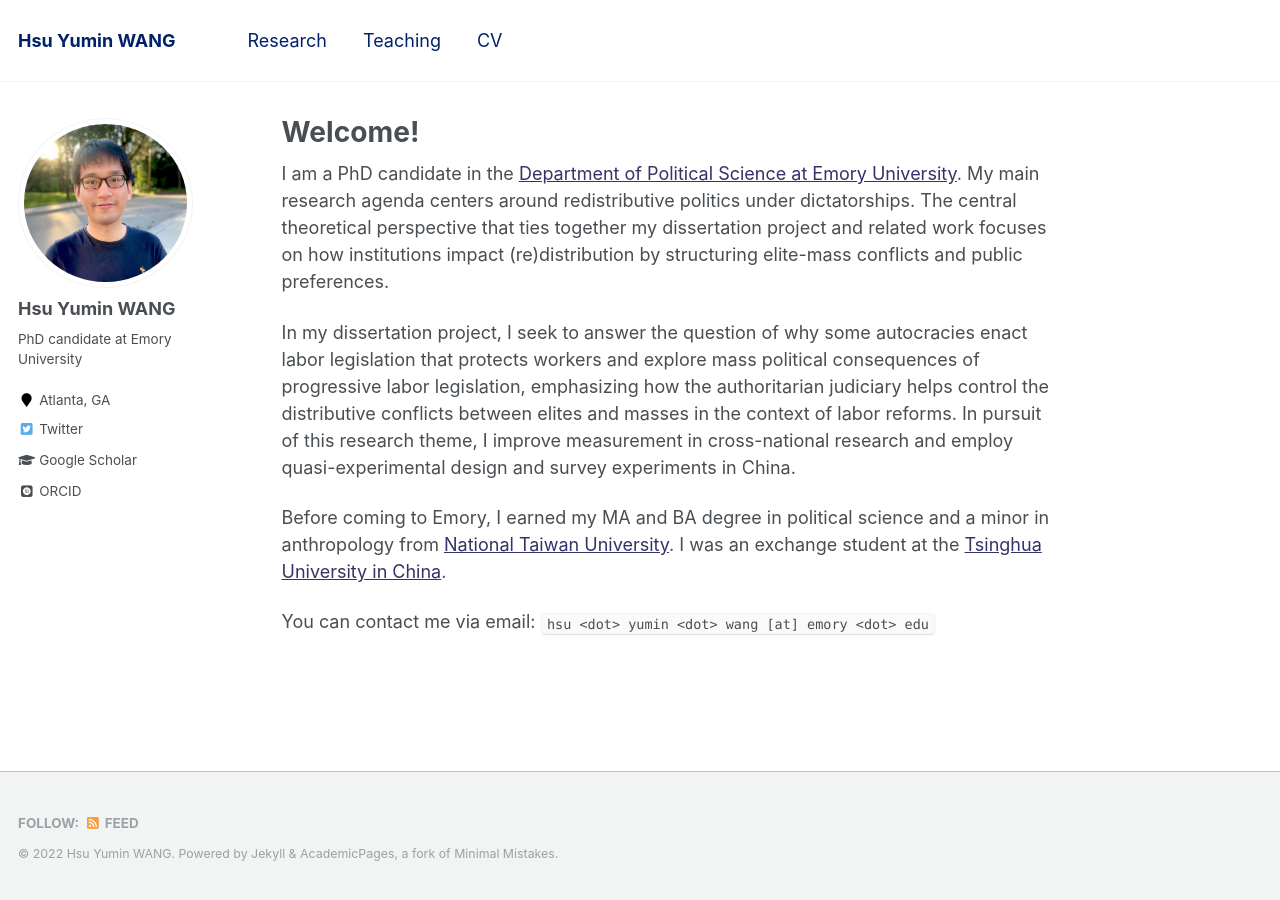
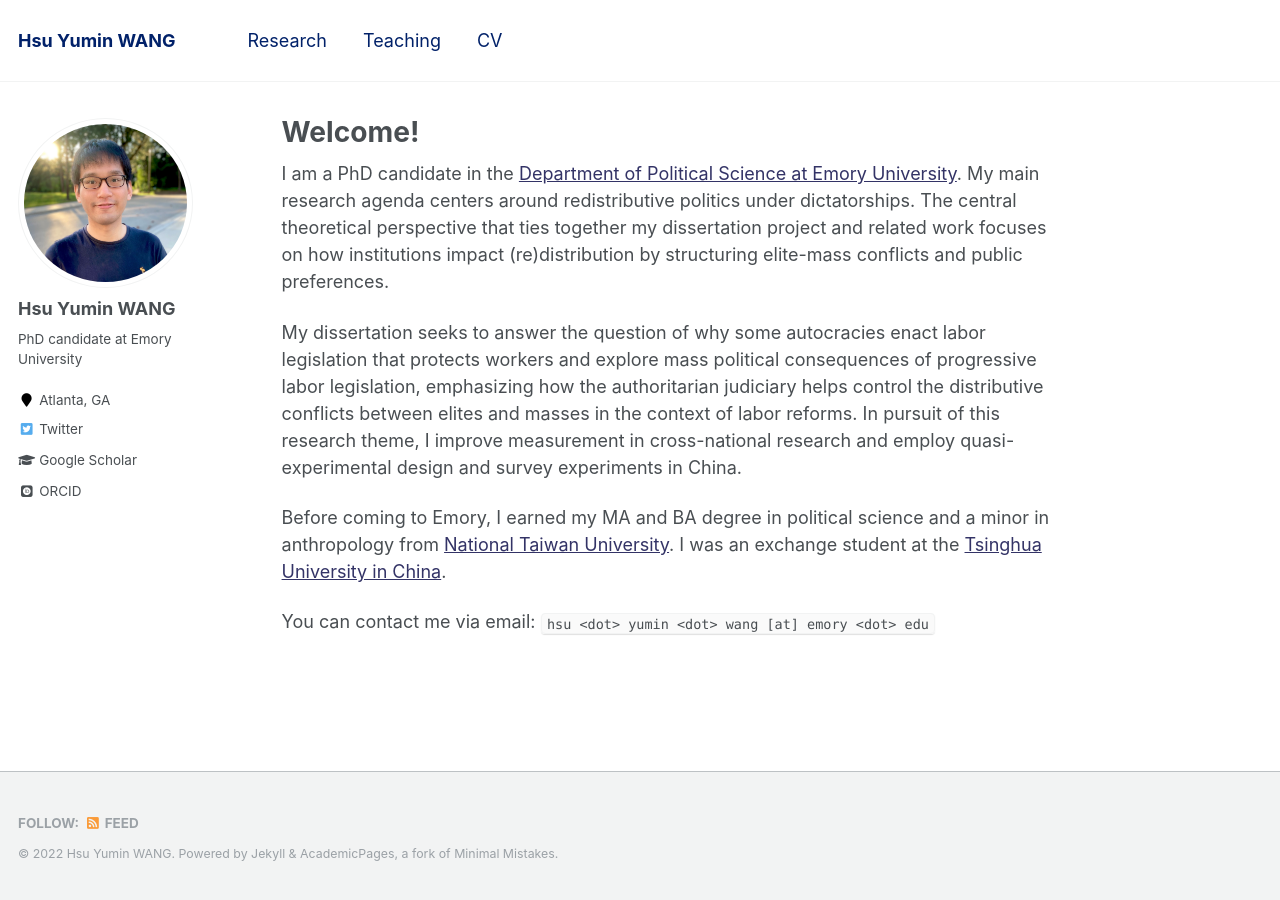
Before and after one commit to hsuyumin/hsuyumin.github.io, a Jekyll site: the page built from _pages/about.md, in a window 1280 px wide. Built offline with Jekyll 4.4.1, drawn with Linux system fonts in a browser that asks for light colours; some web fonts are replaced.

Commit message:
Update about.md

```diff
--- a/_pages/about.md
+++ b/_pages/about.md
@@ -10,7 +10,7 @@ redirect_from:
 
 I am a PhD candidate in the [Department of Political Science at Emory University](http://polisci.emory.edu/home/). My main research agenda centers around redistributive politics under dictatorships. The central theoretical perspective that ties together my dissertation project and related work focuses on how institutions impact (re)distribution by structuring elite-mass conflicts and public preferences.
 
-In my dissertation project, I seek to answer the question of why some autocracies enact labor legislation that protects workers and explore mass political consequences of progressive labor legislation, emphasizing how the authoritarian judiciary helps control the distributive conflicts between elites and masses in the context of labor reforms. In pursuit of this research theme, I improve measurement  in cross-national research and employ quasi-experimental design and survey experiments in China.
+My dissertation seeks to answer the question of why some autocracies enact labor legislation that protects workers and explore mass political consequences of progressive labor legislation, emphasizing how the authoritarian judiciary helps control the distributive conflicts between elites and masses in the context of labor reforms. In pursuit of this research theme, I improve measurement  in cross-national research and employ quasi-experimental design and survey experiments in China.
 
 Before coming to Emory, I earned my MA and BA degree in political science and a minor in anthropology from [National Taiwan University](https://www.ntu.edu.tw/english/). I was an exchange student at the [Tsinghua University in China](https://www.tsinghua.edu.cn/en/).
 
```
